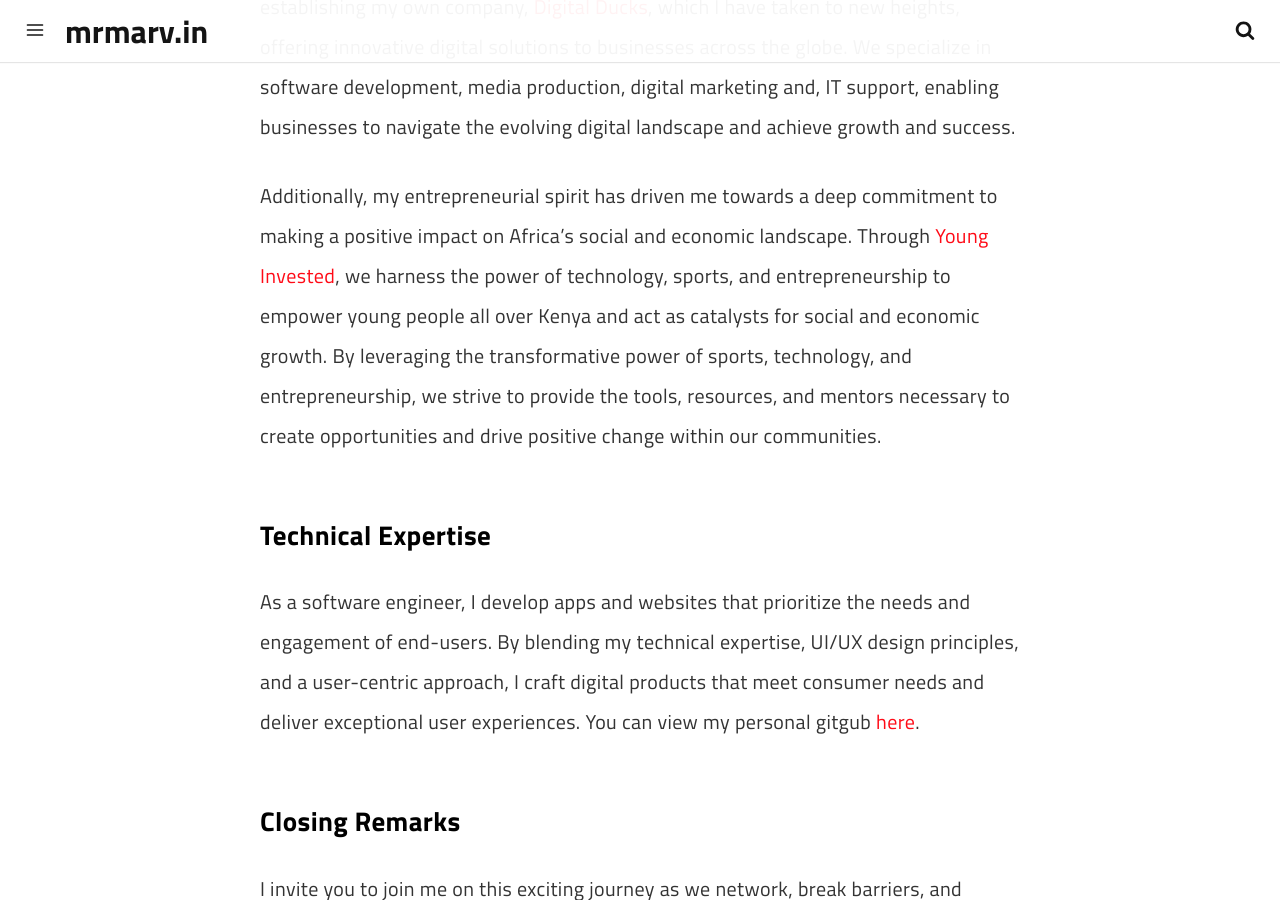
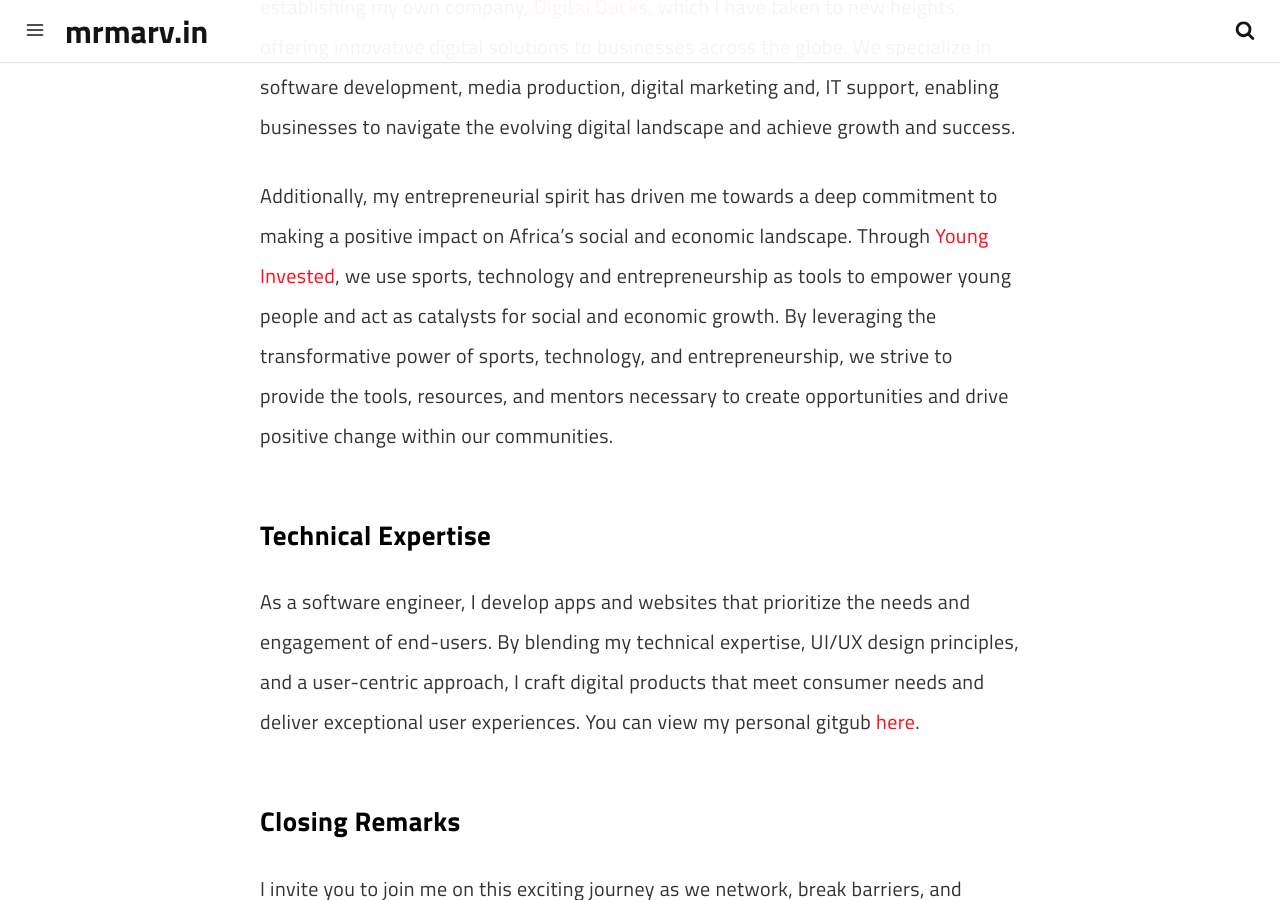
Before and after one commit to marv0/marv0.github.io, a Jekyll site: the page built from pages/about.md, in a window 1280 px wide and 900 px high, scrolled down 1344 px. Built offline with Jekyll 4.4.1, drawn with Linux system fonts in a browser that asks for light colours; a script that is not in the unit is left out.

Commit message:
Update about.md

```diff
--- a/pages/about.md
+++ b/pages/about.md
@@ -20,7 +20,7 @@ At an early age, I learned the importance of having a competitive edge and drive
 
 After graduating in 2020, I immediately ventured into laying the foundation of establishing my own company, [Digital Ducks](https://www.digitalducks.co.ke), which I have taken to new heights, offering innovative digital solutions to businesses across the globe. We specialize in software development, media production, digital marketing and, IT support, enabling businesses to navigate the evolving digital landscape and achieve growth and success.
 
-Additionally, my entrepreneurial spirit has driven me towards a deep commitment to making a positive impact on Africa's social and economic landscape. Through [Young Invested](https://www.younginvested.org), we harness the power of technology, sports, and entrepreneurship to empower young people all over Kenya and act as catalysts for social and economic growth. By leveraging the transformative power of sports, technology, and entrepreneurship, we strive to provide the tools, resources, and mentors necessary to create opportunities and drive positive change within our communities.
+Additionally, my entrepreneurial spirit has driven me towards a deep commitment to making a positive impact on Africa's social and economic landscape. Through [Young Invested](https://www.younginvested.org), we use sports, technology and entrepreneurship as tools to empower young people and act as catalysts for social and economic growth. By leveraging the transformative power of sports, technology, and entrepreneurship, we strive to provide the tools, resources, and mentors necessary to create opportunities and drive positive change within our communities.
 
 ### Technical Expertise
 
```
